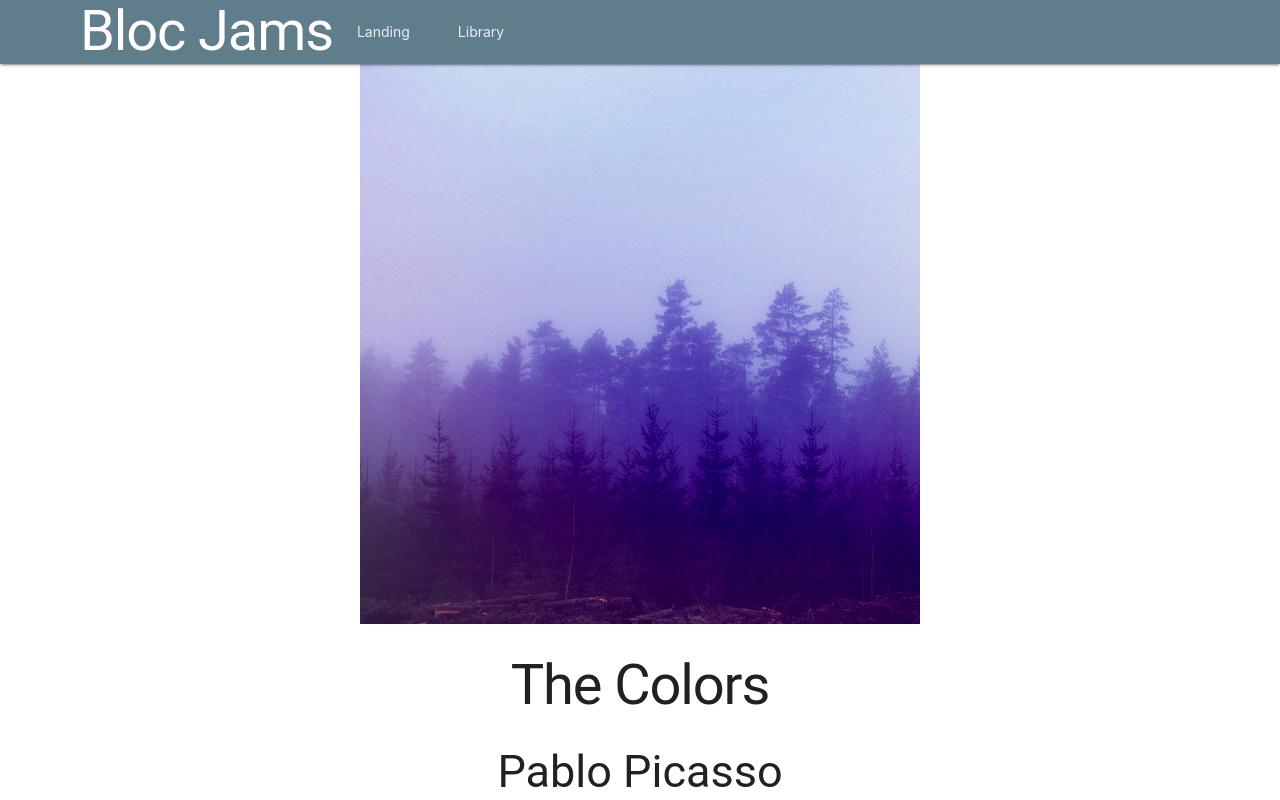
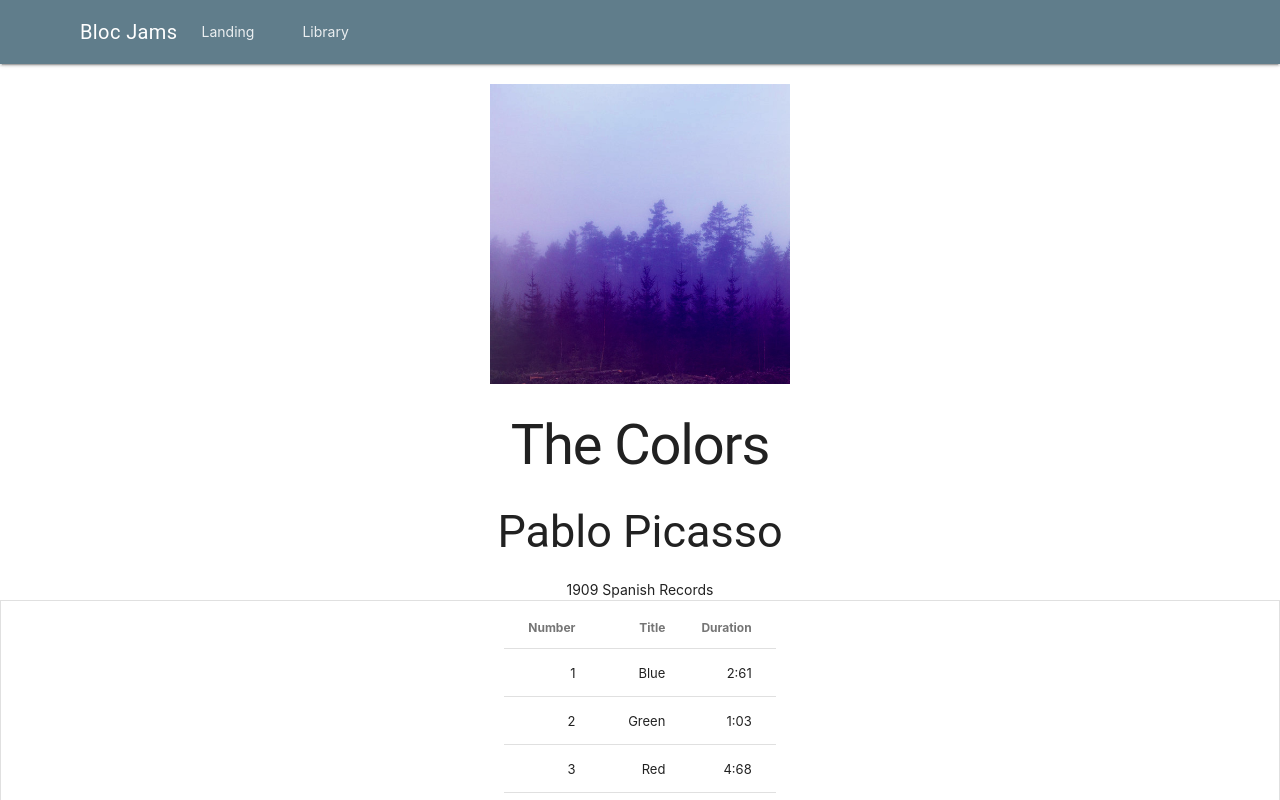
Before and after one commit to darsoohoo/bloc-jams-react, a React (Create React App) app: page /album/the-colors in a window 1280 px wide. Built offline with nearby package versions, Linux system fonts and the light colour scheme.

Commit message:
Assignment 2762 Styling: Complete

```diff
--- a/public/index.html
+++ b/public/index.html
@@ -44,5 +44,6 @@
       To begin the development, run `npm start` or `yarn start`.
       To create a production bundle, use `npm run build` or `yarn build`.
     -->
+
   </body>
 </html>
--- a/src/App.css
+++ b/src/App.css
@@ -1,5 +1,6 @@
 .App {
   text-align: center;
+  border-top-width: 300px;
 }
 
 .App-logo {
@@ -22,6 +23,7 @@
   color: #61dafb;
 }
 
+
 @keyframes App-logo-spin {
   from {
     transform: rotate(0deg);
--- a/src/App.js
+++ b/src/App.js
@@ -13,18 +13,19 @@ class App extends Component {
         <header className="mdl-layout__header">
         <div class="mdl-layout__header-row">
           <nav className="mdl-navigation mdl-layout--large-screen-only">
-          <h1 classNAme="mdl-layout-title">Bloc Jams</h1>
+          <h1 className="mdl-layout-title">Bloc Jams</h1>
             <Link className="mdl-navigation__link" to='/'>Landing</Link>
             <Link Link className="mdl-navigation__link" to='/library'>Library</Link>
           </nav>
         </div>
         </header>
+
         <main className="mdl-layout__content page-content">
-
            <Route exact path="/" component={Landing} />
            <Route path="/library" component={Library} />
            <Route path="/album/:slug" component={Album} />
          </main>
+
       </div>
     );
   }
--- a/src/components/Album.css
+++ b/src/components/Album.css
@@ -7,3 +7,14 @@ table {
 td {
     font: bold;
 }
+
+
+#album-cover-art{
+    height: 300px;
+    width: 300px;
+}
+
+.albums {
+    padding-top: 20px;
+    padding-bottom: 40px;
+}
--- a/src/components/Library.css
+++ b/src/components/Library.css
@@ -0,0 +1,4 @@
+#body {
+    padding-top: 20px;
+    padding-bottom: 40px;
+}
--- a/src/components/Library.js
+++ b/src/components/Library.js
@@ -11,7 +11,7 @@ class Library extends Component {
 
   render() {
     return (
-      <section className='library flex-container'>
+      <section id="body" className='library flex-container'>
         {
           this.state.albums.map( (album, index) =>
             <Link to={`/album/${album.slug}`} key={index}>
--- a/src/components/PlayerBar.css
+++ b/src/components/PlayerBar.css
@@ -4,3 +4,10 @@
     align-items: center;
 
 }
+
+.player-bar {
+    padding-top: 20px;
+    padding-bottom: 20px;
+    padding-right: 300px;
+    padding-left: 300px;
+}
--- a/src/components/PlayerBar.js
+++ b/src/components/PlayerBar.js
@@ -1,5 +1,6 @@
 import React, { Component } from 'react';
 import './PlayerBar.css';
+
 
 class PlayerBar extends Component {
 
@@ -20,25 +21,25 @@ class PlayerBar extends Component {
                     </section>
                     <section id="time-control">
                     <div className="current-time">{this.props.formatTime(this.props.currentTime)}</div>
-                    <div className="seek-bar">
+
                     <input
                         type="range"
-                        className="seek-bar mdl-slider mdl-js-slider"
+                        className="mdl-slider mdl-js-slider"
                         value={(this.props.currentTime / this.props.duration) || 0}
                         max="1"
                         min="0"
                         step="0.01"
                         onChange={this.props.handleTimeChange}
                     />
-                    </div>
+
                     <div className="total-time">{this.props.formatTime(this.props.duration)}</div>
                     </section>
                     <section  id="volume-control">
-                        <div className="seek-bar">
+
                         <div className="icon ion-volume-low"></div>
                         <input
                         type="range"
-                        className="seek-bar mdl-slider mdl-js-slider"
+                        className="mdl-slider mdl-js-slider"
                         value={this.props.volume}
                         max="1"
                         min="0"
@@ -46,7 +47,7 @@ class PlayerBar extends Component {
                         onChange={this.props.handleVolumeChange}
                         />
                         <div className="icon ion-volume-high"></div>
-                        </div>
+
                 </section>
             </section>
         );
```
